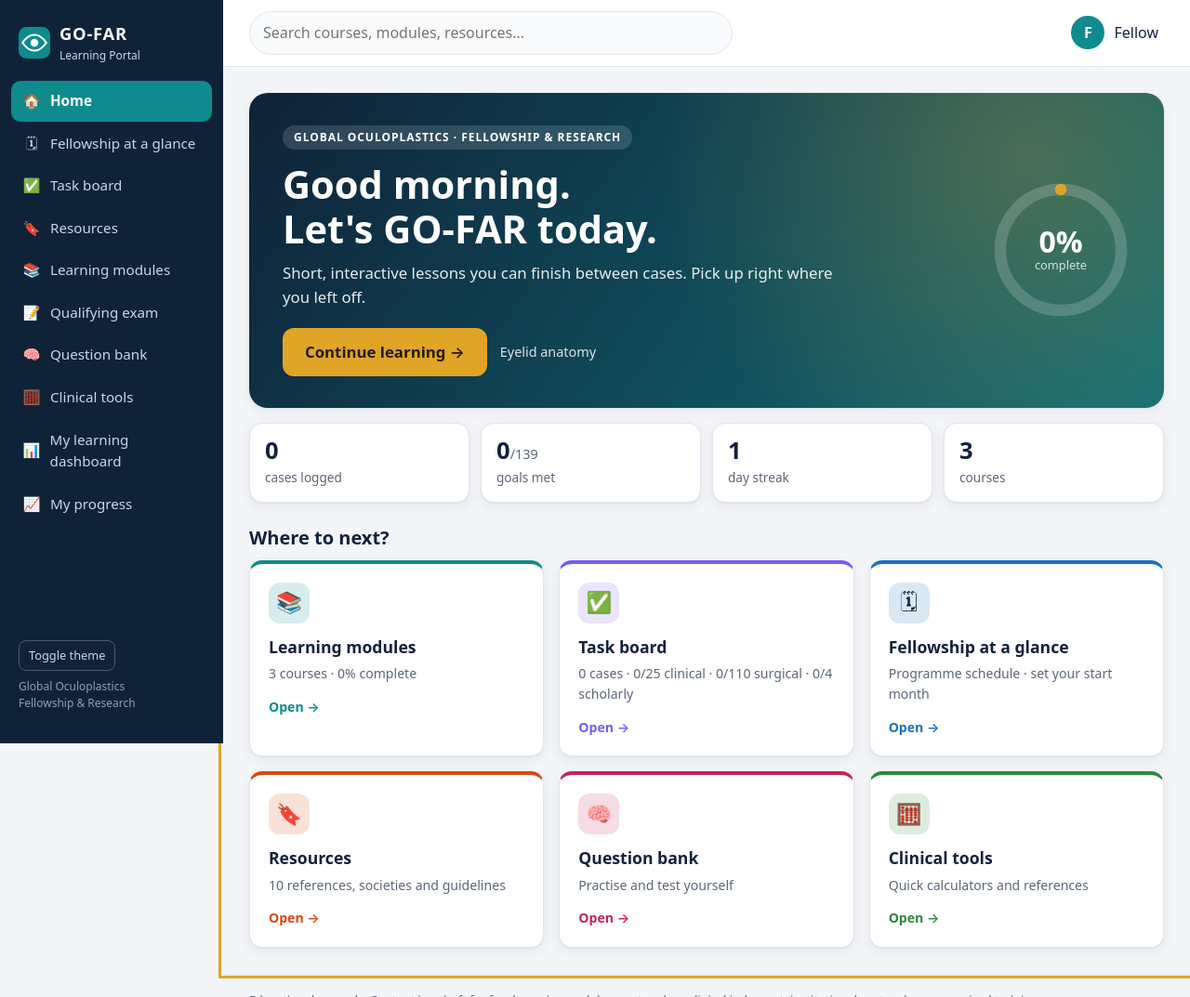
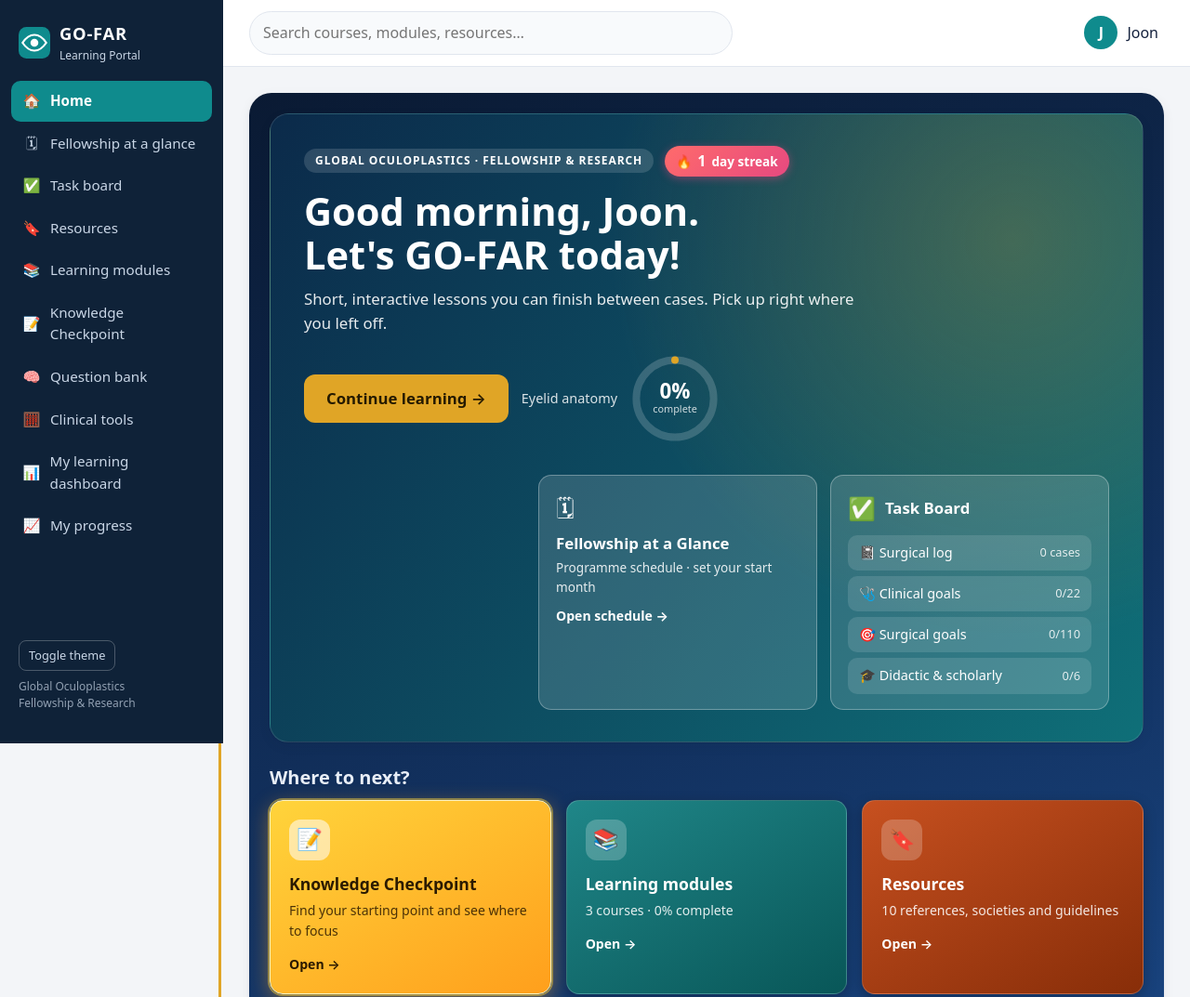
Before and after one commit to h9j2k8/GO-FAR, a plain HTML site: page index.html in a window 1280 px wide. Shown: the top 1073 px of the page at 93% size. Drawn offline with Linux system fonts and the light colour scheme.

Commit message:
Update home page and task goals
- Home: dark blue gradient, hero with greeting, streak badge, progress ring,
  Fellowship at a Glance and Task Board boxes, gradient cards,
  Knowledge Checkpoint card (renamed from Qualifying exam)
- Streak and default dates now use local time
- Move lecture hours and research project to didactic goals; remove
  pre/post-op management goal
- Remove exam banner from Learning modules page

Co-Authored-By: Claude Sonnet 5.5 <noreply@anthropic.com>

```diff
--- a/app.js
+++ b/app.js
@@ -18,7 +18,8 @@
     S.v2 = 1; try { localStorage.setItem(KEY, JSON.stringify(S)); } catch (e) {}
   }
   const save = () => { try { localStorage.setItem(KEY, JSON.stringify(S)); } catch (e) {} };
-  const today = () => new Date().toISOString().slice(0, 10);
+  const ymd = d => d.getFullYear() + '-' + String(d.getMonth() + 1).padStart(2, '0') + '-' + String(d.getDate()).padStart(2, '0');
+  const today = () => ymd(new Date());
   if (!S.days.includes(today())) { S.days.push(today()); save(); }
 
   const sk = (c, m, i) => `${c}/${m}/${i}`;
@@ -28,7 +29,7 @@
   const allModules = () => COURSES.flatMap(c => c.modules.map(m => ({ c, m })));
   const overall = () => { let d = 0, n = 0; COURSES.forEach(c => { const p = courseProgress(c); d += p.d; n += p.n; }); return n ? Math.round(100 * d / n) : 0; };
   const quizAvg = () => { const v = Object.values(S.scores); if (!v.length) return null; return Math.round(100 * v.reduce((a, s) => a + s.score / s.total, 0) / v.length); };
-  const streak = () => { let n = 0; const d = new Date(); while (S.days.includes(d.toISOString().slice(0, 10))) { n++; d.setDate(d.getDate() - 1); } return n; };
+  const streak = () => { let n = 0; const d = new Date(); while (S.days.includes(ymd(d))) { n++; d.setDate(d.getDate() - 1); } return n; };
   const nextUp = () => {
     if (S.last) { const c = course(S.last.c), m = c && c.modules.find(x => x.id === S.last.m); if (m && !modProgress(c, m).done) return { c, m, i: S.last.i }; }
     const f = allModules().find(({ c, m }) => !modProgress(c, m).done);
@@ -48,10 +49,10 @@
   $('#themeBtn').onclick = () => { S.theme = document.documentElement.dataset.theme === 'dark' ? 'light' : 'dark'; save(); applyTheme(); };
   $('#menuBtn').onclick = () => $('#rail').classList.toggle('open');
 
-  const NAV = [['#/', '🏠', 'Home'], ['#/year', '🗓', 'Fellowship at a glance'], ['#/board', '✅', 'Task board'], ['#/library', '🔖', 'Resources'], ['#/courses', '📚', 'Learning modules'], ['#/exam', '📝', 'Qualifying exam'], ['#/practice', '🧠', 'Question bank'], ['#/tools', '🧮', 'Clinical tools'], ['#/dashboard', '📊', 'My learning dashboard'], ['#/progress', '📈', 'My progress']];
+  const NAV = [['#/', '🏠', 'Home'], ['#/year', '🗓', 'Fellowship at a glance'], ['#/board', '✅', 'Task board'], ['#/library', '🔖', 'Resources'], ['#/courses', '📚', 'Learning modules'], ['#/exam', '📝', 'Knowledge Checkpoint'], ['#/practice', '🧠', 'Question bank'], ['#/tools', '🧮', 'Clinical tools'], ['#/dashboard', '📊', 'My learning dashboard'], ['#/progress', '📈', 'My progress']];
   function renderShell(path) {
     $('#nav').innerHTML = NAV.map(([h, ic, l]) => `<a href="${h}" class="${(h === '#/' ? path === '/' : path.startsWith(h.slice(1))) || (h === '#/courses' && /^\/(course|learn)/.test(path)) || (h === '#/board' && /^\/(log|clinical|surgical|didactic)/.test(path)) ? 'on' : ''}"><span class="ic">${ic}</span>${l}</a>`).join('');
-    const nm = S.name || 'Fellow';
+    const nm = S.name || 'Joon';
     $('#userBtn').innerHTML = `<span class="avatar">${esc(nm[0].toUpperCase())}</span><span>${esc(nm)}</span>`;
     $('#rail').classList.remove('open');
   }
@@ -131,7 +132,6 @@
     const LVEX = ['What is the most common cause of acquired ptosis in older adults?', 'Which operation for MRD1 1 mm, levator function 12 mm and a high lid crease?', 'Which adverse effects to monitor with teprotumumab, or the order of rehabilitative surgery in thyroid eye disease?'];
     view.innerHTML = `<h1>Learning modules</h1>
       <div class="card" style="padding:0;overflow-x:auto"><table class="tbl lvtbl" style="margin:0"><thead><tr><th>Level</th><th>What it means</th><th>Example question</th><th>Modules</th></tr></thead><tbody>${LVN.map((n, i) => `<tr class="${S.level === i ? 'me' : ''}"><td><b class="lv${i}">${n}</b>${S.level === i ? ' <span class="lvb rec">You</span>' : ''}</td><td>${LVD[i]}</td><td>${LVEX[i]}</td><td>${COURSES.flatMap(c => c.modules.filter(m => LVX[m.level] === i).map(m => `<a href="#/learn/${c.id}/${m.id}/0">${esc(m.title)}</a>`)).join(', ')}</td></tr>`).join('')}</tbody></table></div>
-      <div class="card examban"><div><h3 style="margin:0">📝 Qualifying exam</h3><p style="margin:4px 0 0" class="sample">${S.exam ? `Your level: <b>${LVN[S.level]}</b>. Retake any time.` : 'Find your starting level. 15 adaptive questions, about 15 minutes.'}</p></div><span><a class="btn" href="#/exam">${S.exam ? 'View results' : 'Take the exam'}</a> <a class="btn alt" href="#/practice">Question bank</a></span></div>
       <div class="grid g3" style="margin-top:14px">${COURSES.map(courseCard).join('')}</div>`;
   }
 
@@ -484,29 +484,27 @@
   const uid = () => Math.random().toString(36).slice(2, 9);
 
   function home() {
-    const cases = S.log.length, cg = cgStats(), sg = sgStats(), dg = dgStats(), nu = nextUp(), pct = overall();
+    const cases = S.log.length, cg = cgStats(), sg = sgStats(), dg = dgStats(), nu = nextUp(), pct = overall(), stk = streak();
     const hr = new Date().getHours(), hi = hr < 12 ? 'Good morning' : hr < 18 ? 'Good afternoon' : 'Good evening';
-    const nm = S.name ? ', ' + esc(S.name) : '';
-    const goalsDone = cg.d + sg.d + dg.d, goalsAll = cg.t + sg.t + dg.t;
+    const nm = ', ' + esc(S.name || 'Joon');
+    const ringHtml = `<div class="h-ring" role="img" aria-label="${pct}% of learning modules complete"><svg viewBox="0 0 120 120"><circle cx="60" cy="60" r="52" class="rt"/><circle cx="60" cy="60" r="52" class="rf" style="stroke-dasharray:${(326.7 * pct / 100).toFixed(1)} 326.7"/></svg><div><b>${pct}%</b><span>complete</span></div></div>`;
     view.innerHTML = `<section class="home">
       <div class="h-hero">
-        <div class="h-copy"><span class="h-eyebrow">Global Oculoplastics · Fellowship &amp; Research</span>
-          <h1>${hi}${nm}.<br>Let's GO-FAR today.</h1>
+        <div class="h-copy"><div class="h-top"><span class="h-eyebrow">Global Oculoplastics · Fellowship &amp; Research</span><div class="h-streak" title="Consecutive days you have opened the portal" role="img" aria-label="${stk} day streak"><span class="fl">🔥</span><b>${stk}</b><small>day streak</small></div></div>
+          <div class="h-head"><h1>${hi}${nm}.<br>Let's GO-FAR today!</h1></div>
           <p>${nu ? 'Short, interactive lessons you can finish between cases. Pick up right where you left off.' : 'You have completed every module. Excellent work.'}</p>
-          <div class="h-cta">${nu ? `<a class="btn gold" href="#/learn/${nu.c.id}/${nu.m.id}/${nu.i}">Continue learning →</a><span class="h-next">${esc(nu.m.title)}</span>` : '<a class="btn gold" href="#/courses">Review modules</a>'}</div></div>
-        <div class="h-ring" role="img" aria-label="${pct}% of learning modules complete"><svg viewBox="0 0 120 120"><circle cx="60" cy="60" r="52" class="rt"/><circle cx="60" cy="60" r="52" class="rf" style="stroke-dasharray:${(326.7 * pct / 100).toFixed(1)} 326.7"/></svg><div><b>${pct}%</b><span>complete</span></div></div>
-      </div>
-      <div class="h-stats">
-        <div><b>${cases}</b><span>cases logged</span></div>
-        <div><b>${goalsDone}<small>/${goalsAll}</small></b><span>goals met</span></div>
-        <div><b>${streak()}</b><span>day streak</span></div>
-        <div><b>${COURSES.length}</b><span>courses</span></div>
+          <div class="h-cta">${nu ? `<a class="btn gold" href="#/learn/${nu.c.id}/${nu.m.id}/${nu.i}">Continue learning →</a><span class="h-next">${esc(nu.m.title)}</span>${ringHtml}` : '<a class="btn gold" href="#/courses">Review modules</a>' + ringHtml}</div></div>
+
+        <div class="h-boxes"><a class="h-glance" href="#/year"><span class="ic">🗓</span><b>Fellowship at a Glance</b><small>${yearSummary()}</small><i>Open schedule →</i></a><div class="h-glance h-board"><a class="hb-title" href="#/board"><span class="ic">✅</span><b>Task Board</b></a>
+          <ul><li><a href="#/log"><span>📓 Surgical log</span><em>${cases} case${cases === 1 ? '' : 's'}</em></a></li>
+          <li><a href="#/clinical"><span>🩺 Clinical goals</span><em>${cg.d}/${cg.t}</em></a></li>
+          <li><a href="#/surgical"><span>🎯 Surgical goals</span><em>${sg.d}/${sg.t}</em></a></li>
+          <li><a href="#/didactic"><span>🎓 Didactic &amp; scholarly</span><em>${dg.d}/${dg.t}</em></a></li></ul></div></div>
       </div>
       <h2 class="h-h2">Where to next?</h2>
       <div class="h-grid">
+        <a class="h-card c-exam" href="#/exam"><span class="ic">📝</span><b>Knowledge Checkpoint</b><small>Find your starting point and see where to focus</small><i class="go">Open →</i></a>
         <a class="h-card c-learn" href="#/courses"><span class="ic">📚</span><b>Learning modules</b><small>${COURSES.length} courses · ${pct}% complete</small><i class="go">Open →</i></a>
-        <a class="h-card c-board" href="#/board"><span class="ic">✅</span><b>Task board</b><small>${cases} cases · ${cg.d}/${cg.t} clinical · ${sg.d}/${sg.t} surgical · ${dg.d}/${dg.t} scholarly</small><i class="go">Open →</i></a>
-        <a class="h-card c-year" href="#/year"><span class="ic">🗓</span><b>Fellowship at a glance</b><small>${yearSummary()}</small><i class="go">Open →</i></a>
         <a class="h-card c-res" href="#/library"><span class="ic">🔖</span><b>Resources</b><small>${LIBRARY.length} references, societies and guidelines</small><i class="go">Open →</i></a>
         <a class="h-card c-prac" href="#/practice"><span class="ic">🧠</span><b>Question bank</b><small>Practise and test yourself</small><i class="go">Open →</i></a>
         <a class="h-card c-tools" href="#/tools"><span class="ic">🧮</span><b>Clinical tools</b><small>Quick calculators and references</small><i class="go">Open →</i></a>
@@ -686,13 +684,13 @@
   function examPage() {
     if (run) {
       const q = run.cur, n = run.log.length;
-      view.innerHTML = `<div class="crumbs"><a href="#/exam" id="quit">Quit exam</a></div><div class="card stage"><div class="kicker">Qualifying exam · Question ${n + 1} of ${EXAM_N}</div>${bar(Math.round(100 * n / EXAM_N))}<h2 style="margin-top:18px">${esc(q.q)}</h2><div id="eo">${run.order.map((oi, k) => `<button type="button" class="case-opt" data-o="${oi}">${String.fromCharCode(65 + k)}. ${esc(q.o[oi])}</button>`).join('')}</div><p class="sample">Answers and explanations are shown at the end. You cannot go back.</p></div>`;
+      view.innerHTML = `<div class="crumbs"><a href="#/exam" id="quit">Quit exam</a></div><div class="card stage"><div class="kicker">Knowledge Checkpoint · Question ${n + 1} of ${EXAM_N}</div>${bar(Math.round(100 * n / EXAM_N))}<h2 style="margin-top:18px">${esc(q.q)}</h2><div id="eo">${run.order.map((oi, k) => `<button type="button" class="case-opt" data-o="${oi}">${String.fromCharCode(65 + k)}. ${esc(q.o[oi])}</button>`).join('')}</div><p class="sample">Answers and explanations are shown at the end. You cannot go back.</p></div>`;
       $('#quit', view).onclick = e => { e.preventDefault(); if (confirm('Quit the exam? Your answers will be lost.')) { run = null; examPage(); } };
       $$('#eo button', view).forEach(b => b.onclick = () => { const oi = +b.dataset.o; run.log.push({ q, target: run.target, pick: q.o[oi], ok: oi === q.a }); run.target = Math.max(0, Math.min(2, run.target + (oi === q.a ? 1 : -1))); if (run.log.length >= EXAM_N) { finishExam(); examPage(); } else { nextQ(); examPage(); scrollTo(0, 0); } });
       return;
     }
     if (!S.exam) {
-      view.innerHTML = `<h1>Qualifying exam</h1><div class="card stage"><p>This exam estimates your starting knowledge level in oculoplastic surgery so the portal can recommend where to begin.</p>
+      view.innerHTML = `<h1>Knowledge Checkpoint</h1><div class="card stage"><p>This exam estimates your starting knowledge level in oculoplastic surgery so the portal can recommend where to begin. Come back and repeat the checkpoint any time to track your progression.</p>
         <ul><li><b>${EXAM_N} questions</b>, about 15 minutes, across anatomy, ptosis, eyelid malposition, aesthetics, orbit, lacrimal and oncology.</li><li><b>Adaptive:</b> questions get harder when you answer correctly and easier when you do not.</li><li><b>Three levels:</b> Foundation, Core and Advanced.</li><li>No grade is recorded against you. You can retake it at any time.</li></ul>
         <p class="sample">Draft questions awaiting faculty review.</p><button class="btn" id="go" type="button">Start the exam</button></div>`;
       $('#go', view).onclick = () => { run = { target: 1, log: [] }; nextQ(); examPage(); };
@@ -700,7 +698,7 @@
     }
     const e = S.exam, lv = e.level;
     const rec = COURSES.flatMap(c => c.modules.filter(m => LVX[m.level] === lv || LVX[m.level] === lv + 1).map(m => ({ c, m }))), wk = weakTopics();
-    view.innerHTML = `<h1>Your qualifying exam result</h1>
+    view.innerHTML = `<h1>Your Knowledge Checkpoint result</h1>
       <div class="card stage"><div class="resbig"><div><span class="kicker">Your level</span><div class="lvname lv${lv}">${LVN[lv]}</div><p>${LVD[lv]}</p></div><div class="bigc">${e.correct}<small> / ${e.total} correct</small></div></div>
         <label class="adj">Not right? Set my level: <select id="adj">${LVN.map((n, i) => `<option value="${i}" ${i === S.level ? 'selected' : ''}>${n}</option>`).join('')}</select></label>
         <h3>By difficulty</h3>${e.byLevel.map((v, i) => `<div class="rb"><span>${LVN[i]}</span>${bar(v[1] ? Math.round(100 * v[0] / v[1]) : 0)}<em>${v[0]}/${v[1]}</em></div>`).join('')}
--- a/data.js
+++ b/data.js
@@ -306,10 +306,7 @@ window.YEAR6 = [
    lvl: M = must have/required, S = should have, A = additional training, E = expected competency (no letter in source). */
 window.CGOALS = [
   { title: 'Training targets', note: 'Per year of fellowship', items: [
-    { id: 'n-enc', lvl: 'M', t: 'Patient encounters', d: 'Personally evaluate and plan treatment for patient encounters with oculoplastic problems', n: 1200, unit: 'patient encounters / year' },
-    { id: 'n-lect', lvl: 'M', t: 'Lecture / discussion hours', d: 'Lecture / discussion hours', n: 100, unit: 'hours' },
-    { id: 'research', lvl: 'M', t: 'Complete a research project', d: 'Plan and execute at least one research project' },
-    { id: 'prepost', lvl: 'M', t: 'Manage cases before and after surgery', d: 'Participate actively in pre- and postoperative management of cases in which you are on the surgical team' } ] },
+    { id: 'n-enc', lvl: 'M', t: 'Patient encounters', d: 'Personally evaluate and plan treatment for patient encounters with oculoplastic problems', n: 1200, unit: 'patient encounters / year' } ] },
   { title: 'Examination skills', items: [
     { id: 'ex-lid', lvl: 'M', t: 'Eyelid position exam', d: 'Examine upper and lower eyelid position: dermatochalasis, retraction, entropion, ectropion, ptosis and eyelid tumours' },
     { id: 'ex-lac', lvl: 'M', t: 'Lacrimal and nasal exam (speculum, endoscope)', d: 'Examine the lacrimal system, including nasal examination with speculum and endoscope' },
@@ -338,6 +335,8 @@ window.CGOALS = [
 /* Didactic and scholarly activity goals (own page on the task board). Adapted from the ICO curriculum, as above. */
 window.DGOALS = [
   { title: 'Didactic and scholarly activity', items: [
+    { id: 'n-lect', lvl: 'M', t: 'Lecture / discussion hours', d: 'Lecture / discussion hours', n: 100, unit: 'hours' },
+    { id: 'research', lvl: 'M', t: 'Complete a research project', d: 'Plan and execute at least one research project' },
     { id: 'd-conf', lvl: 'M', t: 'Attend conferences, lectures and journal clubs', d: 'Participate in clinical conferences, didactic lectures and journal clubs, including case presentations' },
     { id: 'd-mm', lvl: 'S', t: 'Join M&M, pathology and radiology sessions', d: 'Contribute to morbidity and mortality sessions and to pathology and radiology sessions, as both leader/teacher and learner' },
     { id: 'd-doc', lvl: 'S', t: 'Document your participation', d: 'Document your participation (name of presentation, type, meeting, date, location)' },
--- a/styles.css
+++ b/styles.css
@@ -206,39 +206,59 @@ button{font:inherit;cursor:pointer}
 @media (prefers-reduced-motion:reduce){*{transition:none!important}}
 
 /* home */
-.home{max-width:1100px;margin:0 auto}
+.home{max-width:1100px;margin:0 auto;padding:22px;border-radius:24px;background:linear-gradient(160deg,#0a1a33 0%,#12315f 55%,#1b4a8a 100%);box-shadow:var(--shadow)}
+.home .h-hero{background:radial-gradient(circle at 85% 20%,rgba(224,165,38,.25),transparent 45%),linear-gradient(125deg,#0b2a4a,#0f6f78);border:1px solid rgba(255,255,255,.12)}
 .h-hero{display:flex;gap:28px;align-items:center;justify-content:space-between;flex-wrap:wrap;color:#fff;border-radius:20px;padding:34px 36px;background:radial-gradient(circle at 85% 20%,rgba(224,165,38,.28),transparent 45%),linear-gradient(125deg,#0f2238,#0f6f78);box-shadow:var(--shadow)}
 .h-copy{flex:1 1 380px;max-width:620px}
+.h-top{display:flex;gap:12px;align-items:center;flex-wrap:wrap}
+.h-head{margin-top:12px}
+.h-head h1{margin:0 0 10px}
+.h-streak{display:inline-flex;align-items:center;gap:6px;font-size:.85rem;font-weight:600;background:linear-gradient(135deg,#ff6b6b,#e64980);color:#fff;padding:4px 12px;border-radius:999px;box-shadow:0 2px 10px rgba(230,73,128,.45)}
+.h-streak b{font-size:1rem}
+.h-streak small{font-size:inherit;font-weight:inherit;text-transform:none;letter-spacing:0}
 .h-eyebrow{display:inline-block;font-size:.75rem;font-weight:600;letter-spacing:.08em;text-transform:uppercase;background:rgba(255,255,255,.14);padding:4px 12px;border-radius:999px}
 .h-hero h1{margin:14px 0 10px;font-size:clamp(1.7rem,3.6vw,2.6rem);line-height:1.15}
 .h-hero p{margin:0 0 20px;opacity:.9;font-size:1.05rem}
 .h-cta{display:flex;gap:14px;align-items:center;flex-wrap:wrap}
 .h-cta .btn{padding:13px 24px;font-size:1.05rem;border-radius:12px}
 .h-next{font-size:.9rem;opacity:.85}
-.h-ring{position:relative;width:150px;height:150px;flex:none}
+.h-boxes{display:flex;gap:14px;flex:1 1 100%;justify-content:flex-end;flex-wrap:wrap}
+.h-glance{display:flex;flex-direction:column;gap:2px;flex:0 1 300px;margin:6px 0 0;padding:16px 18px;border-radius:14px;background:rgba(255,255,255,.14);border:1px solid rgba(255,255,255,.3);color:#fff;text-decoration:none;transition:background .15s,transform .15s}
+.h-glance:hover{background:rgba(255,255,255,.24);transform:translateY(-2px)}
+.h-glance .ic{font-size:1.5rem;margin-bottom:4px}
+.h-glance b{font-size:1.05rem}
+.h-glance small{opacity:.88;font-size:.85rem}
+.h-glance i{margin-top:8px;font-style:normal;font-weight:700;font-size:.88rem}
+.h-board:hover{background:rgba(255,255,255,.14);transform:none}
+.h-board .hb-title{display:flex;align-items:center;gap:10px;color:#fff;text-decoration:none;margin-bottom:8px}
+.h-board .hb-title .ic{margin:0}
+.h-board .hb-title:hover b{text-decoration:underline}
+.h-board ul{list-style:none;margin:0;padding:0;display:grid;gap:6px}
+.h-board li a{display:flex;justify-content:space-between;gap:10px;align-items:center;padding:8px 12px;border-radius:10px;background:rgba(255,255,255,.12);color:#fff;text-decoration:none;font-size:.9rem;transition:background .15s}
+.h-board li a:hover{background:rgba(255,255,255,.28)}
+.h-board li em{font-style:normal;font-size:.8rem;opacity:.85;white-space:nowrap}
+.h-ring{position:relative;width:96px;height:96px;flex:none}
 .h-ring svg{width:100%;height:100%;transform:rotate(-90deg)}
 .h-ring circle{fill:none;stroke-width:10}
 .h-ring .rt{stroke:rgba(255,255,255,.18)}
 .h-ring .rf{stroke:var(--gold);stroke-linecap:round;transition:stroke-dasharray .6s}
 .h-ring div{position:absolute;inset:0;display:grid;place-content:center;text-align:center}
-.h-ring b{font-size:2rem;line-height:1}
-.h-ring span{font-size:.8rem;opacity:.8}
-.h-stats{display:grid;grid-template-columns:repeat(4,1fr);gap:12px;margin:16px 0 8px}
-.h-stats div{background:var(--surface);border:1px solid var(--line);border-radius:14px;padding:14px 16px;box-shadow:var(--shadow)}
-.h-stats b{display:block;font-size:1.6rem;line-height:1.2}
-.h-stats b small{font-size:.9rem;color:var(--muted);font-weight:500}
-.h-stats span{color:var(--muted);font-size:.85rem}
-.h-h2{margin:26px 0 12px;font-size:1.25rem}
+.h-ring b{font-size:1.4rem;line-height:1}
+.h-ring span{font-size:.68rem;opacity:.8}
+.h-h2{margin:26px 0 12px;font-size:1.25rem;color:#e8eef7}
 .h-grid{display:grid;grid-template-columns:repeat(3,1fr);gap:16px}
-.h-card{--c:var(--accent);position:relative;display:flex;flex-direction:column;gap:4px;background:var(--surface);border:1px solid var(--line);border-top:4px solid var(--c);border-radius:14px;padding:20px;text-decoration:none;color:var(--ink);box-shadow:var(--shadow);transition:transform .15s,box-shadow .15s}
+.h-card{--c:var(--accent);position:relative;display:flex;flex-direction:column;gap:4px;background:linear-gradient(150deg,color-mix(in srgb,var(--c) 92%,#fff) 0%,color-mix(in srgb,var(--c) 70%,#000) 100%);border:1px solid rgba(255,255,255,.18);border-radius:14px;padding:20px;text-decoration:none;color:#fff;box-shadow:0 4px 14px rgba(0,0,0,.25);transition:transform .15s,box-shadow .15s}
 .h-card:hover{transform:translateY(-3px);box-shadow:0 8px 24px rgba(15,34,56,.14)}
-.h-card .ic{display:grid;place-items:center;width:44px;height:44px;border-radius:12px;font-size:1.4rem;margin-bottom:8px;background:color-mix(in srgb,var(--c) 16%,transparent)}
+.h-card .ic{display:grid;place-items:center;width:44px;height:44px;border-radius:12px;font-size:1.4rem;margin-bottom:8px;background:rgba(255,255,255,.22)}
 .h-card b{font-size:1.1rem}
-.h-card small{color:var(--muted);font-size:.88rem}
-.h-card .go{margin-top:10px;font-style:normal;font-weight:600;font-size:.88rem;color:var(--c)}
-.c-learn{--c:#0f8b8d}.c-board{--c:#7a5af8}.c-year{--c:#1971c2}.c-res{--c:#d9480f}.c-prac{--c:#c2255c}.c-tools{--c:#2b8a3e}
-@media (max-width:900px){.h-grid{grid-template-columns:1fr 1fr}.h-stats{grid-template-columns:1fr 1fr}}
-@media (max-width:560px){.h-grid{grid-template-columns:1fr}.h-hero{padding:24px 20px}.h-ring{width:120px;height:120px}}
+.h-card small{color:rgba(255,255,255,.88);font-size:.88rem}
+.h-card .go{margin-top:10px;font-style:normal;font-weight:600;font-size:.88rem;color:#fff}
+.c-learn{--c:#0c7c7e}.c-board{--c:#6b4de0}.c-year{--c:#1a63b5}.c-res{--c:#c2410c}.c-prac{--c:#b01f52}.c-tools{--c:#26772f}.c-exam{background:linear-gradient(150deg,#ffd43b 0%,#ff9f1c 100%);color:#2b1a00;border-color:#fff3bf;box-shadow:0 0 0 2px rgba(255,212,59,.45),0 6px 22px rgba(255,159,28,.45)}
+.c-exam small{color:rgba(43,26,0,.85)}
+.c-exam .go{color:#2b1a00}
+.c-exam .ic{background:rgba(255,255,255,.55)}
+.c-exam:hover{box-shadow:0 0 0 3px rgba(255,212,59,.7),0 10px 28px rgba(255,159,28,.55)}
+@media (max-width:900px){.h-grid{grid-template-columns:1fr 1fr}@media (max-width:560px){.h-boxes{flex-direction:column}.h-glance{flex:1 1 100%;margin:0}.h-hero{gap:18px}.home{padding:12px;border-radius:18px}.h-grid{grid-template-columns:1fr}.h-hero{padding:24px 20px}}
 .tabs{display:flex;gap:6px;margin:12px 0}
 .tabs button{padding:8px 16px;border-radius:999px;border:1px solid var(--line);background:var(--surface);color:var(--ink)}
 .tabs button.on{background:var(--accent);color:var(--accent-ink);border-color:var(--accent)}
```
